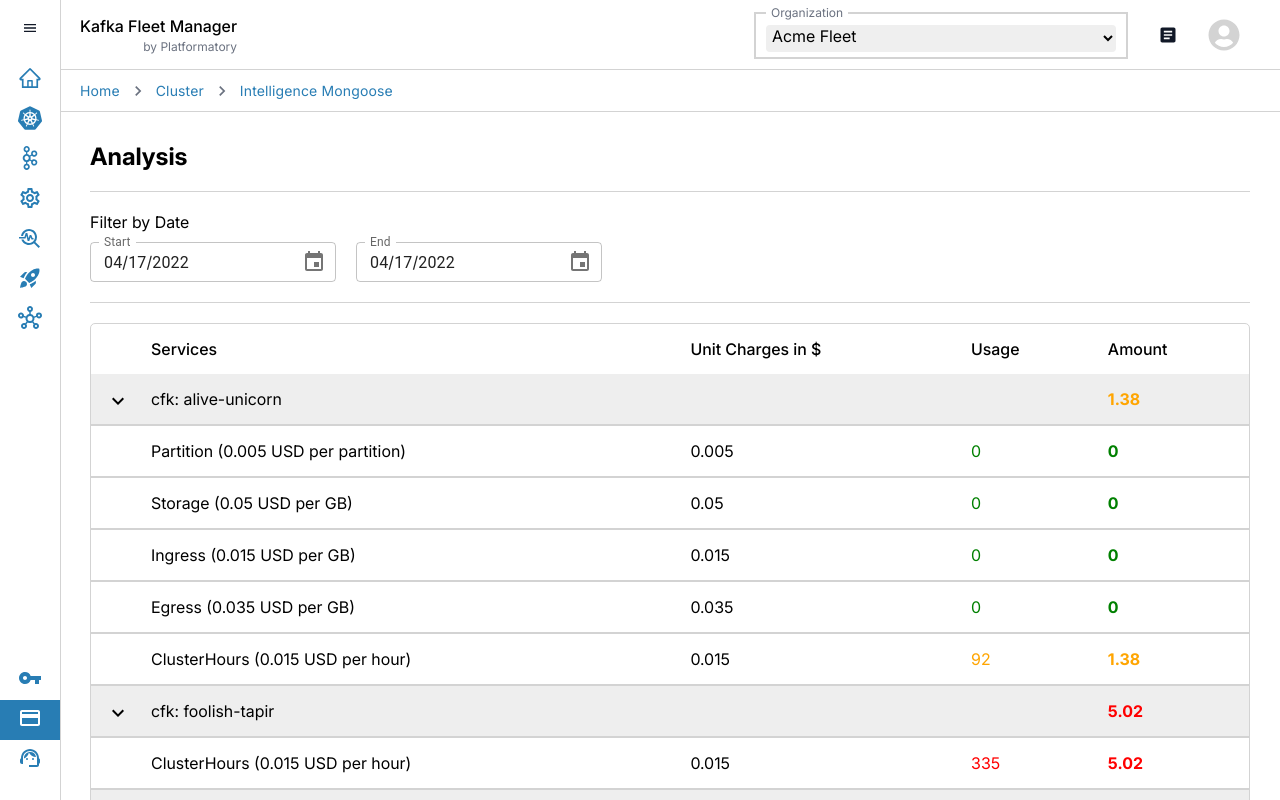
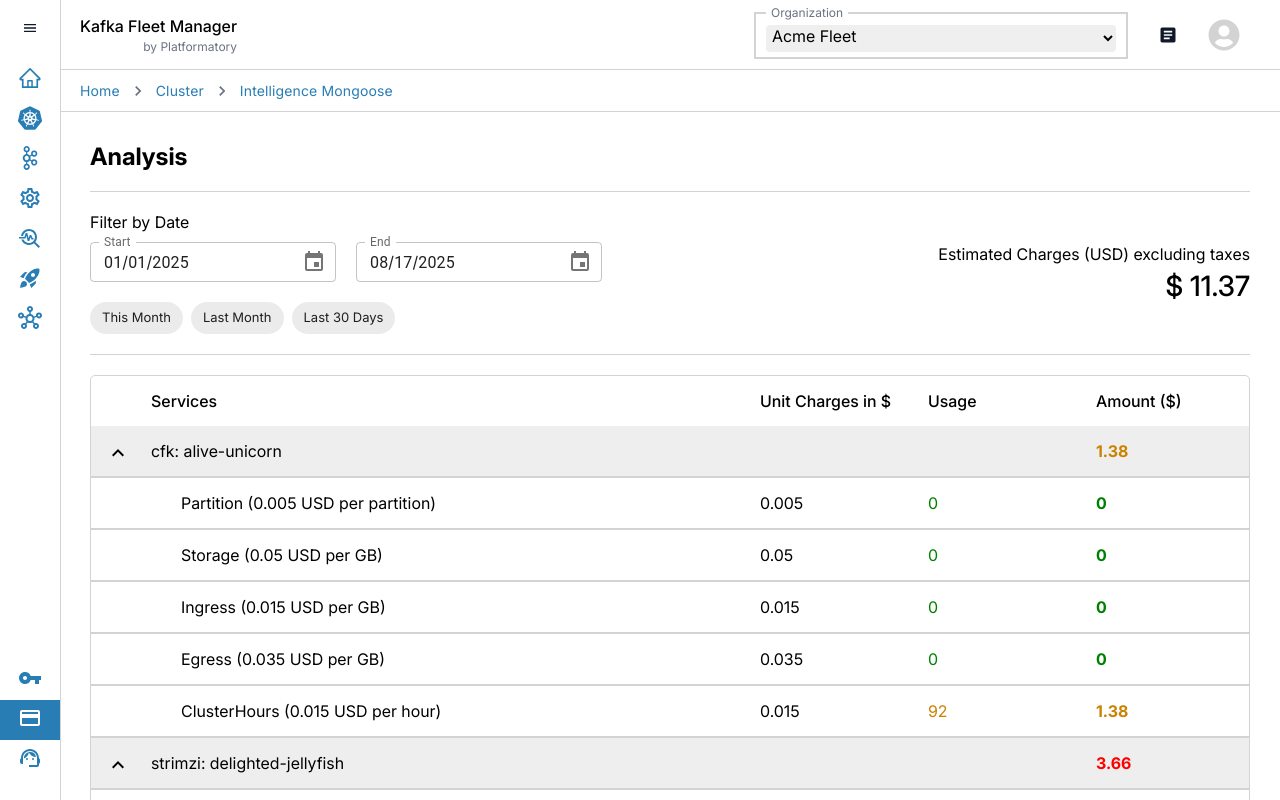
Before and after one commit to Sanhita-san/kafka-fleet-manager, a React (Vite) app: page /billing in a window 1280 px wide. Shown: the top 800 px of the page. Built offline with nearby package versions, Linux system fonts and the light colour scheme.

Commit message:
Updated Billing Table

```diff
--- a/src/components/billing/BillingTable.jsx
+++ b/src/components/billing/BillingTable.jsx
@@ -1,4 +1,4 @@
-import { useState } from "react";
+import { useState, useMemo } from "react";
 
 import styles from "./BillingTable.module.css";
 import { billingData } from "./billingData";
@@ -8,8 +8,11 @@
 import { LocalizationProvider } from "@mui/x-date-pickers/LocalizationProvider";
 import { AdapterDayjs } from "@mui/x-date-pickers/AdapterDayjs";
 import { DatePicker } from "@mui/x-date-pickers/DatePicker";
+import { Chip, Stack } from "@mui/material";
 
+// Icon
 import { MdKeyboardArrowDown } from "react-icons/md";
+import { BsSortAlphaDown, BsSortAlphaUp } from "react-icons/bs";
 
 // Color code
 const getUsageLevel = (value) =>
@@ -18,9 +21,56 @@
 const getAmountLevel = (value) =>
   value === 0 ? styles.green : value < 3 ? styles.orange : styles.red;
 
+// Main Component
 export default function BillingTable() {
-  const [startDate, setStartDate] = useState(dayjs("2022-04-17"));
-  const [endDate, setEndDate] = useState(dayjs("2022-04-17"));
+  // Date pick logic
+  const [startDate, setStartDate] = useState(dayjs("2025-01-01"));
+  const [endDate, setEndDate] = useState(dayjs("2025-08-17"));
+  const handlePreset = (preset) => {
+    const today = new Date();
+    let start, end;
+
+    if (preset === "thisMonth") {
+      start = new Date(today.getFullYear(), today.getMonth(), 1);
+      end = today;
+    } else if (preset === "lastMonth") {
+      start = new Date(today.getFullYear(), today.getMonth() - 1, 1);
+      end = new Date(today.getFullYear(), today.getMonth(), 0);
+    } else if (preset === "last30") {
+      start = new Date(today);
+      start.setDate(start.getDate() - 30);
+      end = today;
+    }
+
+    setStartDate(dayjs(start.toISOString().slice(0, 10)));
+    setEndDate(dayjs(end.toISOString().slice(0, 10)));
+  };
+
+  // Accordion logic
+  const [open, setOpen] = useState(() => {
+    const initialState = {};
+    billingData.forEach((group) => {
+      initialState[group.id] = true; // open every group initially
+    });
+    return initialState;
+  });
+  const toggle = (id) => setOpen((prev) => ({ ...prev, [id]: !prev[id] }));
+
+  // Sorting Data logic
+  const [sortDir, setSortDir] = useState("asc"); // "asc", "desc"
+  const toggleSort = () => {
+    setSortDir((prev) => (prev === "asc" ? "desc" : "asc"));
+  };
+
+  // Sort logic
+  const sortedData = useMemo(() => {
+    if (!sortDir) return billingData;
+    return [...billingData].sort((a, b) =>
+      sortDir === "asc"
+        ? a.totalAmount - b.totalAmount
+        : b.totalAmount - a.totalAmount
+    );
+  }, [sortDir]);
 
   return (
     <div className={styles.billingData}>
@@ -28,6 +78,8 @@
 
       {/* Date Picker */}
       <div className={styles.headerInfo}>
+        <div className={styles.datePicker}>
+          {/* Date Pick Field */}
           <LocalizationProvider dateAdapter={AdapterDayjs}>
             <p>Filter by Date</p>
             <div className={styles.dateContainer}>
@@ -51,39 +103,83 @@
               />
             </div>
           </LocalizationProvider>
+
+          {/* Date Pick Presets */}
+          <Stack direction="row" spacing={1}>
+            <Chip
+              label="This Month"
+              onClick={() => handlePreset("thisMonth")}
+            />
+            <Chip
+              label="Last Month"
+              onClick={() => handlePreset("lastMonth")}
+            />
+            <Chip label="Last 30 Days" onClick={() => handlePreset("last30")} />
+          </Stack>
+        </div>
+
+        {/* Total Amt Synopsis */}
+        <div className={styles.totalAmount}>
+          <p>Estimated Charges (USD) excluding taxes</p>
+          <h2 style={{ fontSize: "28px", fontWeight: "500" }}>$ 11.37</h2>
+        </div>
       </div>
 
       {/* Billing Table */}
       <table className={styles.table}>
+        {/* Table Header */}
         <thead className={styles.tableHeader}>
           <tr>
             <th>Services</th>
             <th>Unit Charges in $</th>
             <th>Usage</th>
-            <th>Amount</th>
+            <th className={styles.filterCol} onClick={toggleSort}>
+              Amount ($)
+              {sortDir === "asc" && (
+                <BsSortAlphaDown className={styles.filterIcon} />
+              )}
+              {sortDir === "desc" && (
+                <BsSortAlphaUp className={styles.filterIcon} />
+              )}
+            </th>
           </tr>
         </thead>
-        {billingData.map((bill) => (
-          <tbody key={bill.id}>
-            <MdKeyboardArrowDown className={styles.icon} />
-            <tr className={styles.toggleRow}>
-              <td>{bill.service}</td>
+
+        {/* Table Data */}
+        {sortedData.map((group) => (
+          <tbody key={group.id}>
+            <MdKeyboardArrowDown
+              className={`${styles.icon} ${open[group.id] ? styles.open : styles.closed}`}
+              onClick={() => toggle(group.id)}
+              aria-expanded={!!open[group.id]}
+            />
+            <tr
+              className={styles.toggleRow}
+              onClick={() => toggle(group.id)}
+              aria-expanded={!!open[group.id]}
+            >
+              <td>{group.service}</td>
               <td></td>
               <td></td>
               <td
-                className={`${styles.amtCol} ${getAmountLevel(bill.totalAmount)}`}
+                className={`${styles.amountCol} ${getAmountLevel(group.totalAmount)}`}
               >
-                {bill.totalAmount}
+                {group.totalAmount}
               </td>
             </tr>
 
-            {bill.children.map((child) => (
-              <tr key={child.id}>
+            {group.children.map((child) => (
+              <tr
+                key={child.id}
+                className={
+                  open[group.id] ? styles.openGroup : styles.closedGroup
+                }
+              >
                 <td>{child.name}</td>
                 <td>{child.unitCharge}</td>
                 <td className={getUsageLevel(child.usage)}>{child.usage}</td>
                 <td
-                  className={`${styles.amtCol} ${getAmountLevel(child.amount)}`}
+                  className={`${styles.amountCol} ${getAmountLevel(child.amount)}`}
                 >
                   {child.amount}
                 </td>
--- a/src/components/billing/BillingTable.module.css
+++ b/src/components/billing/BillingTable.module.css
@@ -8,16 +8,33 @@
   padding: 20px 0;
   border-top: 1px solid var(--color-border);
   border-bottom: 1px solid var(--color-border);
+
+  display: flex;
+  justify-content: space-between;
+  align-items: center;
+}
+
+.datePicker {
+  display: flex;
+  flex-direction: column;
+  gap: 20px;
 }
 
 .dateContainer {
   display: flex;
   gap: 20px;
-  margin-top: 10px;
+  margin-top: -10px;
 }
 
 .dateContainer fieldset {
   width: auto;
+}
+
+.totalAmount {
+  text-align: end;
+  display: flex;
+  gap: 5px;
+  flex-direction: column;
 }
 
 /* table */
@@ -27,6 +44,7 @@
   border-radius: 5px;
   border-spacing: 0px;
   overflow: hidden;
+  table-layout: fixed;
 }
 
 tbody {
@@ -49,12 +67,39 @@
 th:first-child,
 td:first-child {
   padding-left: 60px;
+  width: calc(200% / 4);
 }
 
 tbody tr:hover {
   background: #fafafa;
 }
 
+/* Styling Amount Column */
+.filterCol {
+  display: flex;
+  gap: 5px;
+  cursor: pointer;
+  justify-content: space-between;
+}
+
+.filterIcon {
+  justify-self: end;
+  font-size: 20px;
+  color: var(--color-text-muted);
+  opacity: 0;
+  transition: opacity 10ms;
+}
+
+.filterCol:hover .filterIcon {
+  opacity: 100;
+}
+
+/* Making amount column data bold */
+.amountCol {
+  font-weight: bold;
+}
+
+/* Grouping Row */
 tr.toggleRow {
   background: var(--color-bg-grey);
   cursor: pointer;
@@ -64,17 +109,13 @@
   background: var(--color-bg-grey);
 }
 
-.amtCol {
-  font-weight: bold;
-}
-
 /* Color Levels */
 .green {
   color: green;
 }
 
 .orange {
-  color: orange;
+  color: #ca8300;
 }
 .red {
   color: red;
@@ -86,3 +127,25 @@
   top: 15px;
   left: 15px;
 }
+
+.open {
+  transform: rotate(180deg);
+  transition: transform 0.5s;
+}
+
+.closed {
+  transition: transform 0.5s;
+}
+
+.openGroup {
+  display: table-row;
+  transition: display 1s;
+}
+.openGroup td:first-child {
+  padding-left: 90px;
+}
+
+.closedGroup {
+  display: none;
+  transition: display 1s;
+}
--- a/src/index.css
+++ b/src/index.css
@@ -22,3 +22,7 @@
   padding: 0;
   font-family: var(--font-primary);
 }
+
+body {
+  overflow-y: scroll;
+}
```
Lines whose indentation alone changed are shown as unchanged.
